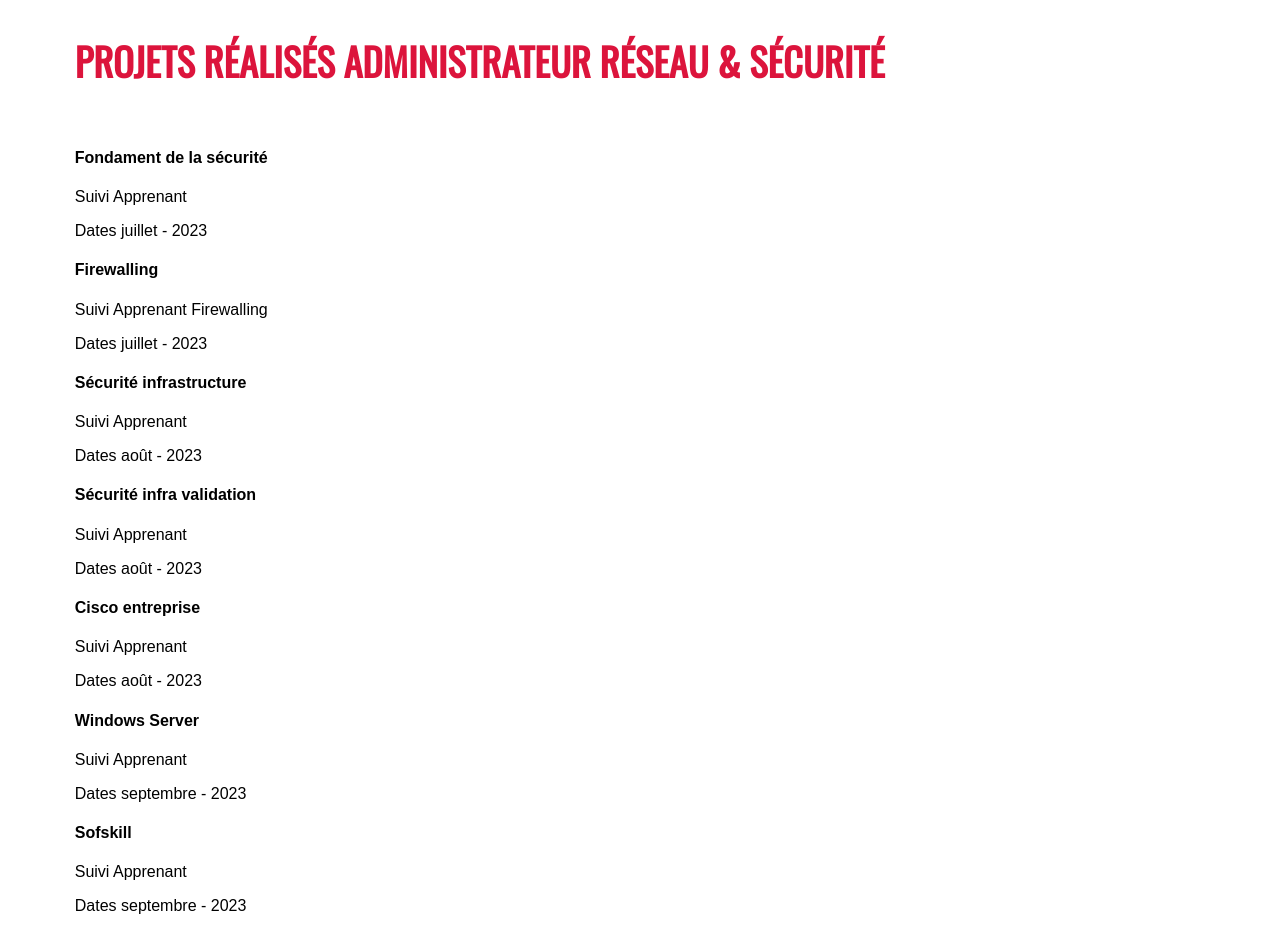
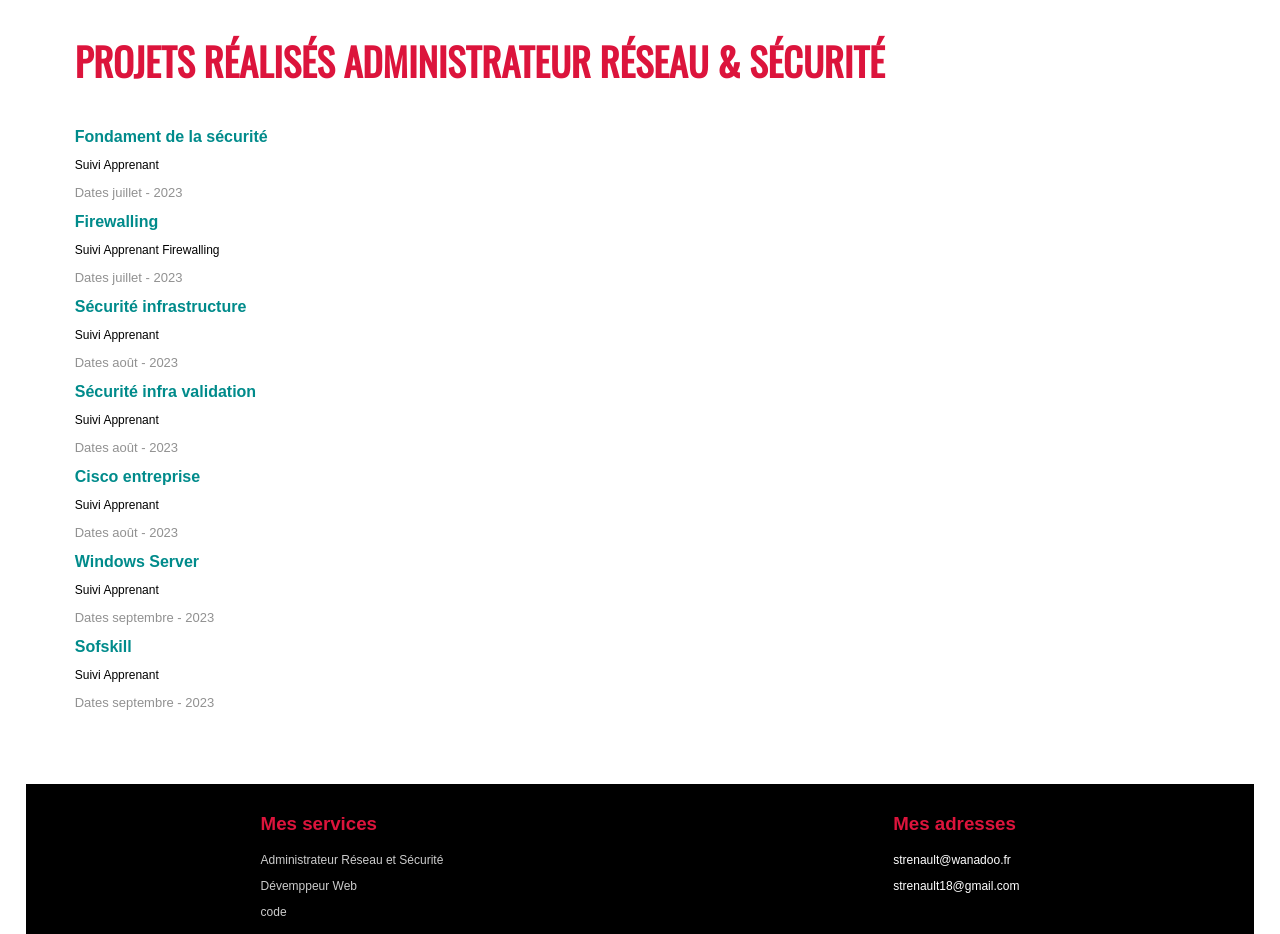
Before and after one commit to strenault/portfolio, a plain HTML site: page index.html in a window 1280 px wide. Shown: the part 2420-3354 px from the top of the page. Drawn offline with nearby package versions, Linux system fonts and the light colour scheme.

Commit message:
oups oups

```diff
--- a/index.html
+++ b/index.html
@@ -174,7 +174,7 @@
 				</div>
 			</section>
 			<section class="projects-section2">
-				<h1 id="projets1">Projets réalisés Administrateur Réseau & Sécurité</h1>
+				<h1 id="projects2">Projets réalisés Administrateur Réseau & Sécurité</h1>
 				<div class="projects2">
 					<div class="project2 up up--13">
 						<h4>Fondament de la sécurité</h4>
--- a/style.css
+++ b/style.css
@@ -279,18 +279,18 @@ nav ul li:hover {
 	display: flex;
 	flex-wrap: wrap;
 }
-.page-content .projects-section2 .project1{
+.page-content .projects-section2 .project2{
 	margin-right: 20px;
 	max-width: 200px
 }
-.page-content .projects-section2 .project1 h4{
+.page-content .projects-section2 .project2 h4{
 	margin: 0;
 	color: darkcyan;
 }
-.page-content .projects-section2 .project1 .description{
+.page-content .projects-section2 .project2 .description{
 	font-size: 12px;
 }
-.page-content .projects-section2 .project1 .dates{
+.page-content .projects-section2 .project2 .dates{
 	font-size: 13px;
 	color: rgb(145, 145, 145);
 }
```
